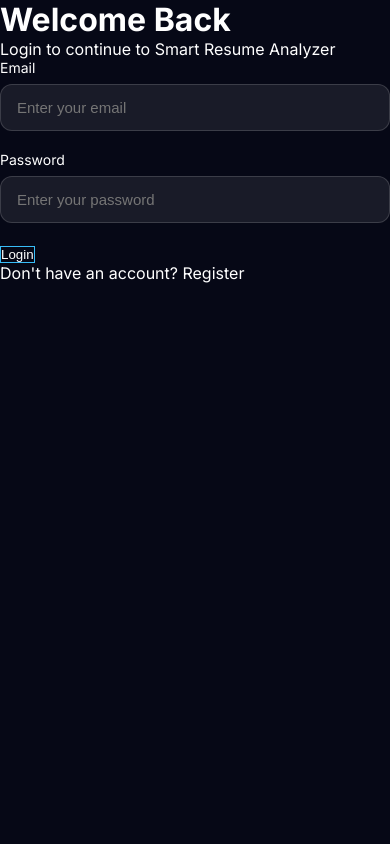
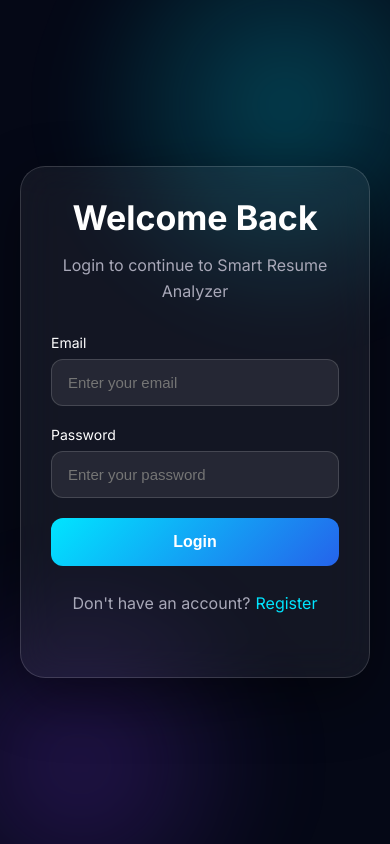
Before and after one commit to shrishti452/smart-resume-analyzer, a React (Vite) app: page /login in a window 390 px wide. Built offline with nearby package versions, Linux system fonts and the light colour scheme.

Commit message:
Complete login and register UI with navigation

```diff
--- a/src/Pages/Login/Login.css
+++ b/src/Pages/Login/Login.css
@@ -0,0 +1,262 @@
+.login-page {
+
+    min-height: 100vh;
+
+    display: flex;
+    justify-content: center;
+    align-items: center;
+
+    background: #050816;
+
+    padding: 40px 20px;
+
+    position: relative;
+
+    overflow: hidden;
+
+}
+
+
+/* Background Glow */
+
+.login-page::before {
+
+    content: "";
+
+    position: absolute;
+
+    width: 450px;
+    height: 450px;
+
+    background:
+        radial-gradient(circle,
+            rgba(0, 229, 255, .25),
+            transparent 70%);
+
+    top: -120px;
+    right: -120px;
+
+    filter: blur(30px);
+
+}
+
+
+.login-page::after {
+
+    content: "";
+
+    position: absolute;
+
+    width: 400px;
+    height: 400px;
+
+    background:
+        radial-gradient(circle,
+            rgba(124, 58, 237, .25),
+            transparent 70%);
+
+    bottom: -120px;
+    left: -120px;
+
+    filter: blur(40px);
+
+}
+
+
+
+/* Card */
+
+.login-card {
+
+    width: 420px;
+
+    padding: 40px;
+
+    background:
+        rgba(255, 255, 255, .06);
+
+    border: 1px solid rgba(255, 255, 255, .15);
+
+    border-radius: 25px;
+
+    backdrop-filter: blur(20px);
+
+    box-shadow:
+        0 20px 60px rgba(0, 0, 0, .45);
+
+    position: relative;
+
+    z-index: 2;
+
+}
+
+
+
+.login-card h1 {
+
+    color: white;
+
+    text-align: center;
+
+    font-size: 34px;
+
+    margin-bottom: 15px;
+
+}
+
+
+
+.login-card>p {
+
+    color: #a8a8b8;
+
+    text-align: center;
+
+    line-height: 1.6;
+
+    margin-bottom: 30px;
+
+}
+
+
+
+/* Inputs */
+
+.input-group {
+
+    margin-bottom: 20px;
+
+}
+
+
+.input-group label {
+
+    display: block;
+
+    color: white;
+
+    font-size: 14px;
+
+    margin-bottom: 8px;
+
+}
+
+
+.input-group input {
+
+    width: 100%;
+
+    padding: 14px 16px;
+
+    border-radius: 12px;
+
+    background:
+        rgba(255, 255, 255, .08);
+
+    border: 1px solid rgba(255, 255, 255, .15);
+
+    color: white;
+
+    outline: none;
+
+    font-size: 15px;
+
+}
+
+
+
+.input-group input:focus {
+
+    border-color: #00e5ff;
+
+    box-shadow:
+        0 0 15px rgba(0, 229, 255, .25);
+
+}
+
+
+
+/* Button */
+
+.login-btn {
+
+    width: 100%;
+
+    padding: 15px;
+
+    border: none;
+
+    border-radius: 12px;
+
+    background:
+        linear-gradient(135deg,
+            #00e5ff,
+            #2563eb);
+
+    color: white;
+
+    font-size: 16px;
+
+    font-weight: 600;
+
+    cursor: pointer;
+
+    transition: .3s;
+
+}
+
+
+
+.login-btn:hover {
+
+    transform: translateY(-4px);
+
+    box-shadow:
+        0 15px 35px rgba(0, 229, 255, .35);
+
+}
+
+
+
+/* Register Link */
+
+.register-text {
+
+    margin-top: 25px;
+
+}
+
+
+.register-text span {
+
+    color: #00e5ff;
+
+    cursor: pointer;
+
+    margin-left: 5px;
+
+}
+
+.register-text a {
+
+    color:#00e5ff;
+    cursor:pointer;
+    margin-left:5px;
+    text-decoration:none;
+
+}
+
+
+/* Responsive */
+
+@media(max-width:500px) {
+
+    .login-card {
+
+        width: 100%;
+
+        padding: 30px;
+
+    }
+
+}
--- a/src/Pages/Login/Login.jsx
+++ b/src/Pages/Login/Login.jsx
@@ -1,3 +1,4 @@
+import { Link } from "react-router-dom";
 import "./Login.css";
 
 function Login() {
@@ -46,7 +47,9 @@
 
                     Don't have an account?
 
-                    <span> Register</span>
+                    <Link to="/register">
+                        Register
+                    </Link>
 
                 </p>
 
--- a/src/Pages/Register/Register.css
+++ b/src/Pages/Register/Register.css
@@ -3,25 +3,20 @@
     min-height: 100vh;
 
     display: flex;
-
     justify-content: center;
-
     align-items: center;
-
 
     background: #050816;
 
-
     padding: 40px 20px;
 
-
     position: relative;
-
     overflow: hidden;
 
 }
 
 
+/* Background Glow */
 
 .register-page::before {
 
@@ -29,52 +24,38 @@
 
     position: absolute;
 
-
-    width: 400px;
-
-    height: 400px;
-
+    width: 450px;
+    height: 450px;
 
     background:
         radial-gradient(circle,
             rgba(0, 229, 255, .25),
             transparent 70%);
 
-
-    top: -100px;
-
-    right: -100px;
-
+    top: -120px;
+    right: -120px;
 
     filter: blur(30px);
 
 }
 
 
-
 .register-page::after {
 
     content: "";
 
-
     position: absolute;
 
-
-    width: 350px;
-
-    height: 350px;
-
+    width: 400px;
+    height: 400px;
 
     background:
         radial-gradient(circle,
             rgba(124, 58, 237, .25),
             transparent 70%);
 
-
-    bottom: -100px;
-
-    left: -100px;
-
+    bottom: -120px;
+    left: -120px;
 
     filter: blur(40px);
 
@@ -82,38 +63,29 @@
 
 
 
-/* CARD */
-
+/* Card */
 
 .register-card {
 
     width: 420px;
 
-
     padding: 40px;
-
 
     background:
         rgba(255, 255, 255, .06);
 
-
     border: 1px solid rgba(255, 255, 255, .15);
-
 
     border-radius: 25px;
 
-
     backdrop-filter: blur(20px);
 
-
     box-shadow:
-
         0 20px 60px rgba(0, 0, 0, .45);
-
 
     position: relative;
 
-    z-index: 1;
+    z-index: 2;
 
 }
 
@@ -125,20 +97,18 @@
 
     text-align: center;
 
-
-    font-size: 32px;
+    font-size: 34px;
 
     margin-bottom: 15px;
 
 }
 
 
-
 .register-card>p {
 
+    color: #a8a8b8;
+
     text-align: center;
-
-    color: #a8a8b8;
 
     line-height: 1.6;
 
@@ -148,8 +118,7 @@
 
 
 
-/* INPUTS */
-
+/* Inputs */
 
 .input-group {
 
@@ -158,48 +127,35 @@
 }
 
 
-
 .input-group label {
 
     display: block;
 
-
     color: white;
 
-
     font-size: 14px;
-
 
     margin-bottom: 8px;
 
 }
 
 
-
 .input-group input {
-
 
     width: 100%;
 
-
     padding: 14px 16px;
 
-
     border-radius: 12px;
-
 
     background:
         rgba(255, 255, 255, .08);
 
-
     border: 1px solid rgba(255, 255, 255, .15);
-
 
     color: white;
 
-
     outline: none;
-
 
     font-size: 15px;
 
@@ -209,57 +165,39 @@
 
 .input-group input:focus {
 
-
     border-color: #00e5ff;
 
-
     box-shadow:
-
         0 0 15px rgba(0, 229, 255, .25);
 
 }
 
 
 
-/* BUTTON */
-
+/* Button */
 
 .register-btn {
 
-
     width: 100%;
-
 
     padding: 15px;
 
-
-    margin-top: 10px;
-
-
     border: none;
-
 
     border-radius: 12px;
 
-
     background:
-
         linear-gradient(135deg,
             #00e5ff,
             #2563eb);
 
-
     color: white;
-
 
     font-size: 16px;
 
-
     font-weight: 600;
 
-
     cursor: pointer;
-
 
     transition: .3s;
 
@@ -269,52 +207,73 @@
 
 .register-btn:hover {
 
-
     transform: translateY(-4px);
 
-
     box-shadow:
-
         0 15px 35px rgba(0, 229, 255, .35);
 
 }
 
 
 
-/* LOGIN TEXT */
+/* Messages */
 
+.error-message {
 
-.login-text {
+    color: #ff6b6b;
 
+    text-align: center;
 
-    margin-top: 25px;
-
-
-    color: #a8a8b8;
-
+    margin-bottom: 15px;
 
 }
 
 
 
-.login-text span {
+.success-message {
 
+    color: #22c55e;
 
-    color: #00e5ff;
+    text-align: center;
 
-
-    margin-left: 5px;
-
-
-    cursor: pointer;
+    margin-bottom: 15px;
 
 }
 
 
 
+/* Login Link */
+
+.login-text {
+
+    margin-top: 25px;
+
+}
+
+
+.login-text span {
+
+    color: #00e5ff;
+
+    cursor: pointer;
+
+    margin-left: 5px;
+
+}
+
+.login-text a {
+
+    color:#00e5ff;
+    cursor:pointer;
+    margin-left:5px;
+    text-decoration:none;
+
+}
+
+
+/* Responsive */
 
 @media(max-width:500px) {
-
 
     .register-card {
 
@@ -324,5 +283,4 @@
 
     }
 
-
 }
--- a/src/Pages/Register/Register.jsx
+++ b/src/Pages/Register/Register.jsx
@@ -1,4 +1,5 @@
 import { useState } from "react";
+import { Link } from "react-router-dom";
 import "./Register.css";
 
 function Register() {
@@ -129,7 +130,9 @@
 
                     Already have an account?
 
-                    <span> Login</span>
+                    <Link to="/login">
+                        Login
+                    </Link>
 
                 </p>
 
```
